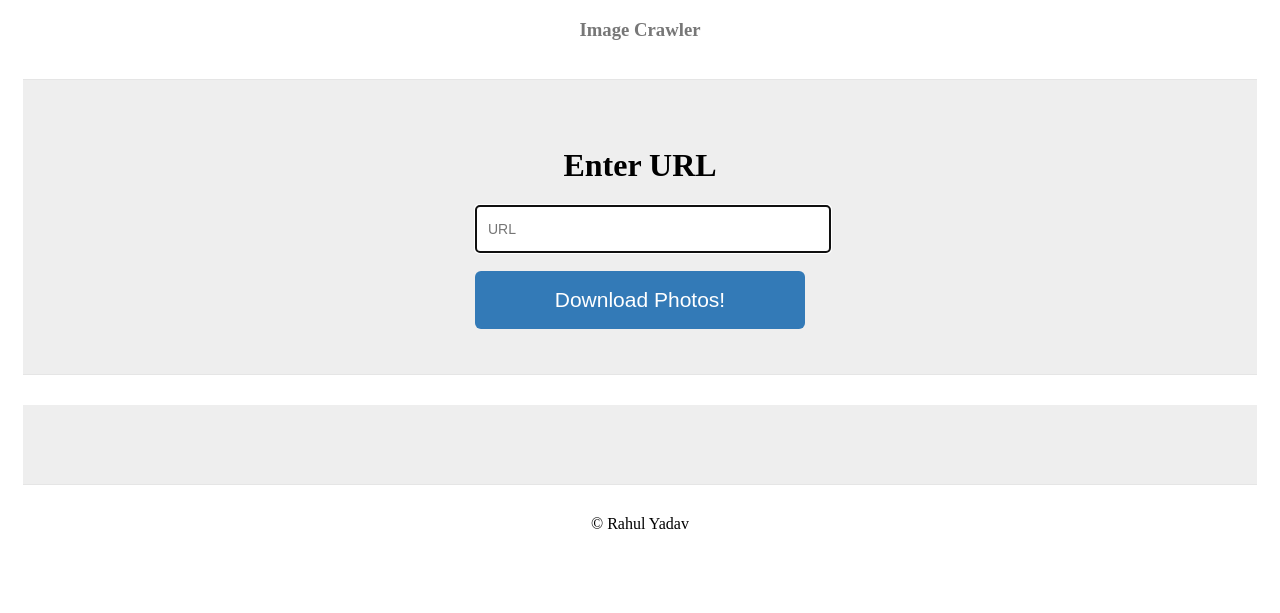
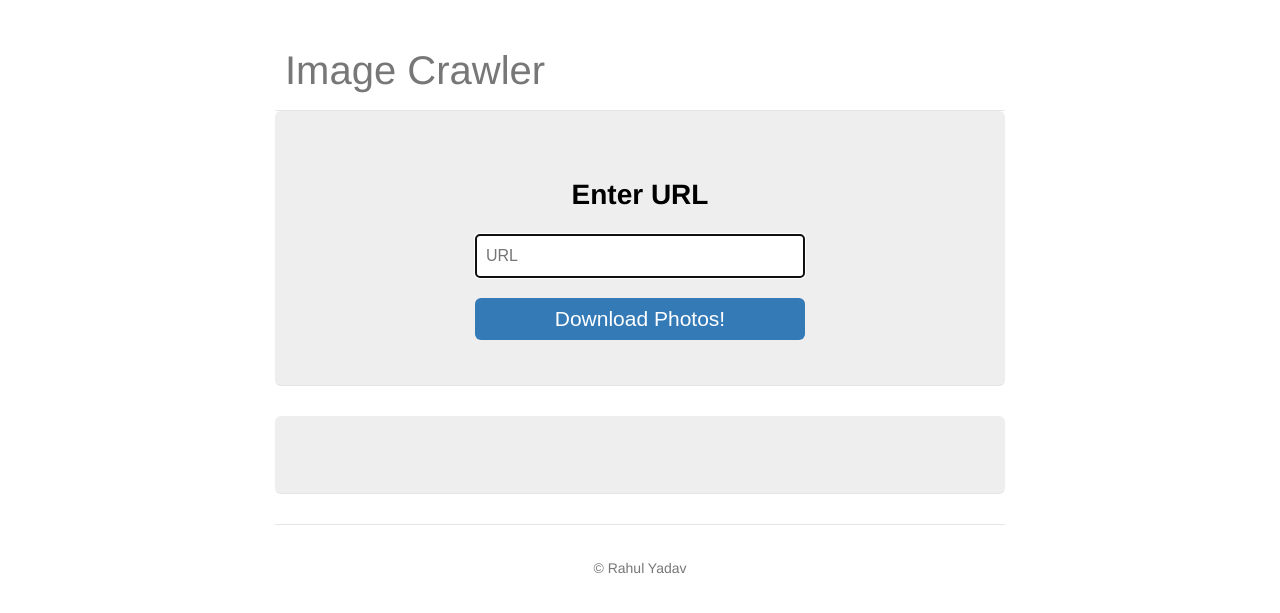
Before and after one commit to yadav-rahul/Image-Crawler, a Flask app: page / in a window 1280 px wide. Shown: the top 613 px of the page. Run offline with Flask 2, Linux system fonts and the light colour scheme.

Commit message:
Updated CSS

```diff
--- a/static/style.css
+++ b/static/style.css
@@ -1,11 +1,26 @@
 .jumbotron {
+    padding-right: 60px;
+    padding-left: 60px;
+    border-radius: 6px;
     padding-top: 30px;
     padding-bottom: 30px;
     margin-bottom: 30px;
     color: inherit;
     background-color: #eee;
     text-align: center;
+    box-sizing: border-box;
     border-bottom: 1px solid #e5e5e5;
+}
+
+.body{
+    font-family: "Helvetica Neue",Helvetica,Arial,sans-serif;
+    font-size: 14px;
+    line-height: 1.42857143;
+}
+.footer {
+    padding-top: 19px;
+    color: #777;
+    border-top: 1px solid #e5e5e5;
 }
 
 .btn {
@@ -16,7 +31,7 @@
     vertical-align: middle;
     cursor: pointer;
     background-image: none;
-    padding: 14px 24px;
+    padding: 6px 12px;
     font-size: 21px;
     border: 1px solid transparent;
     line-height: 1.3333333;
@@ -28,17 +43,20 @@
 }
 
 .input-text {
+    position: relative;
     display: block;
     width: 100%;
-    height: 34px;
-    padding: 6px 12px;
-    font-size: 14px;
+    box-sizing: border-box;
+    height: auto;
+    padding: 10px;
+    font-size: 16px;
     line-height: 1.42857143;
     color: #555;
     background-color: #fff;
     background-image: none;
     border: 1px solid #ccc;
     border-radius: 4px;
+    box-shadow: inset 0 1px 1px rgba(0, 0, 0, .075);
 }
 
 .form {
@@ -47,12 +65,8 @@
     margin: 0 auto;
 }
 
-.jumbotron .btn {
-    padding: 14px 24px;
-    font-size: 21px;
-}
-
 .container {
+    max-width: 730px;
     padding-right: 15px;
     padding-left: 15px;
     margin-right: auto;
@@ -61,10 +75,18 @@
 }
 
 .header {
+    text-align: left;
+    margin-top: 50px;
+    padding-left: 10px;
     padding-bottom: 20px;
     border-bottom: 1px solid #e5e5e5;
 }
 
 .text-muted {
-    color: #777
+    color: #777;
+    margin-top: 0;
+    margin-bottom: 0;
+    line-height: 40px;
+    font-size: 40px;
+    font-weight: 100;
 }
--- a/templates/index.html
+++ b/templates/index.html
@@ -6,7 +6,7 @@
     <link href="../static/style.css" rel="stylesheet">
 
 </head>
-<body>
+<body class="body">
 <div class="container">
     <div class="header">
         <h3 class="text-muted">Image Crawler</h3>
```
